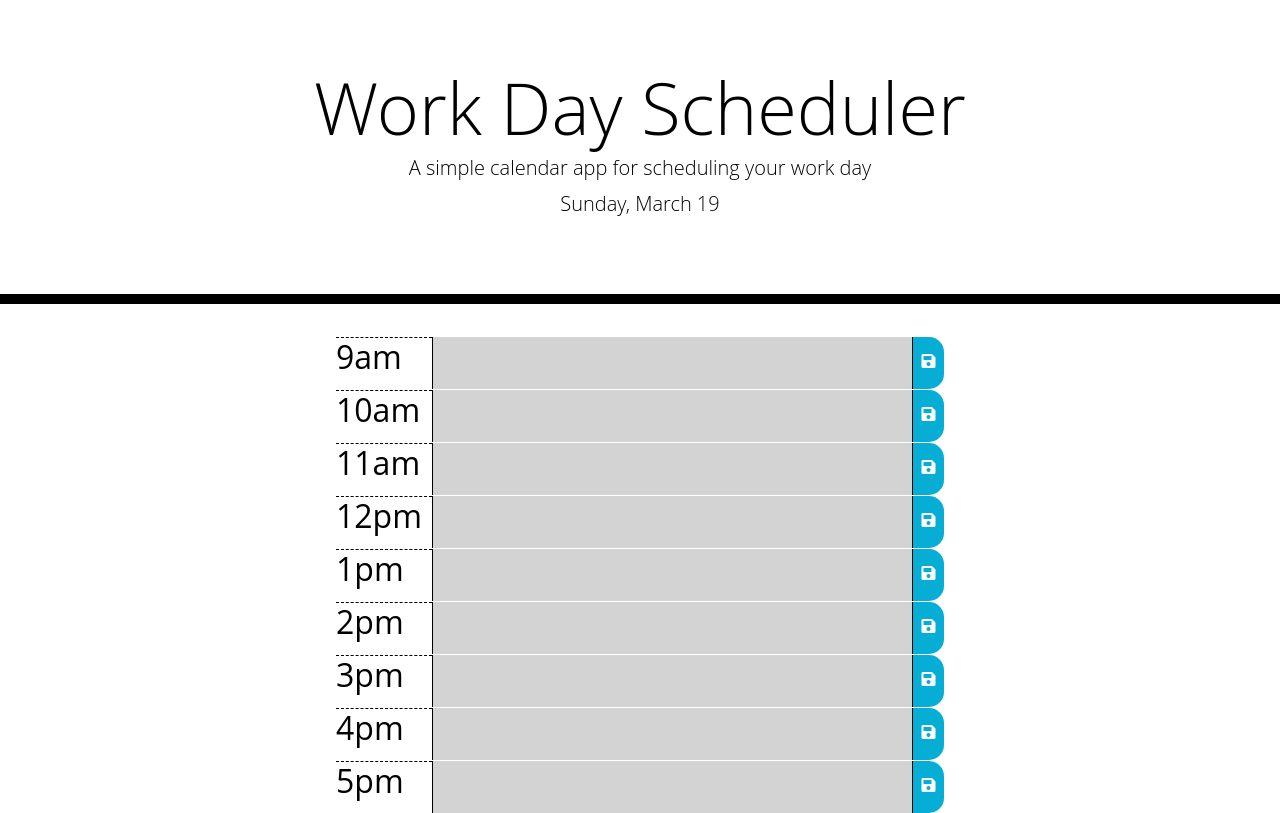
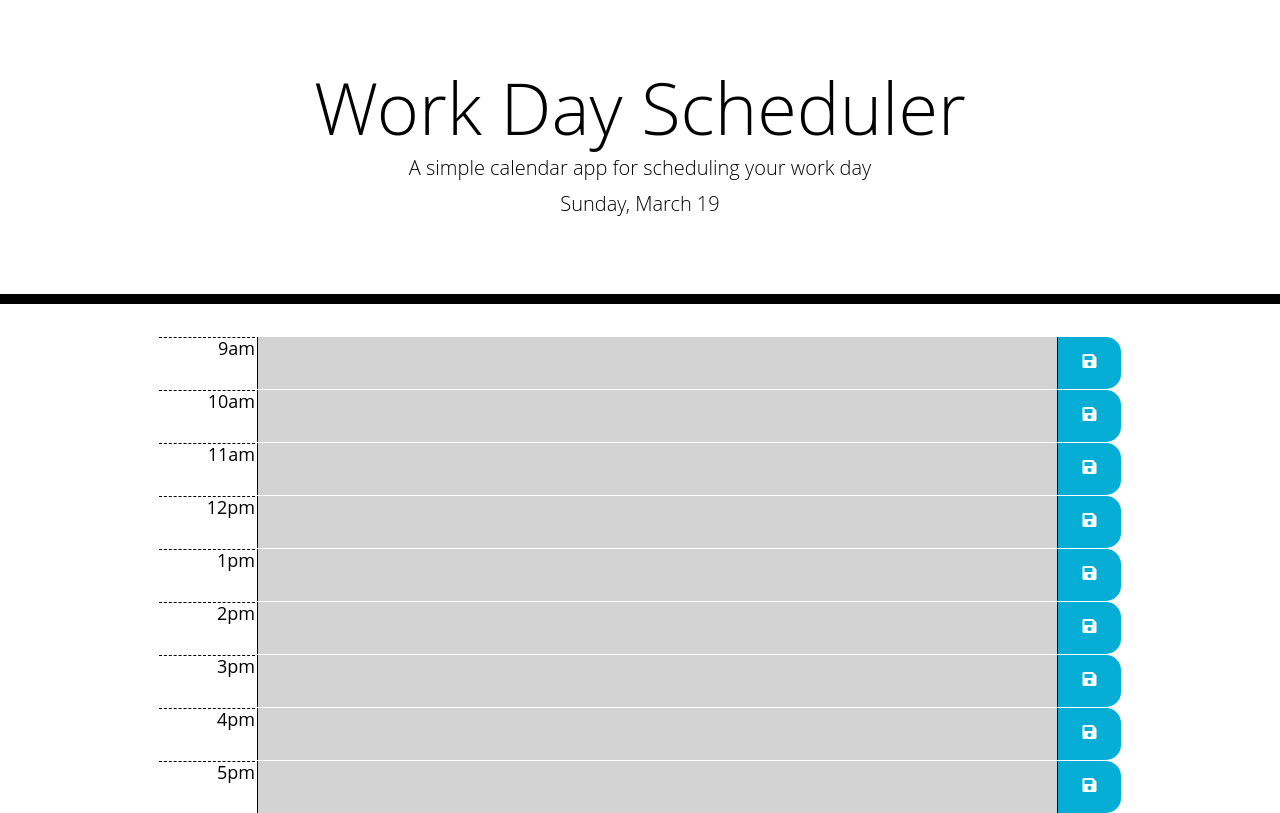
Before and after one commit to taycrawshaw/Daily-Planner-App, a plain HTML site: page index.html in a window 1280 px wide. Drawn offline with nearby package versions, Linux system fonts and the light colour scheme.

Commit message:
fixed styling and hour title position

```diff
--- a/assets/css/style.css
+++ b/assets/css/style.css
@@ -14,6 +14,7 @@ textarea {
 
 }
 
+
 .jumbotron {
   text-align: center;
   background-color: transparent;
@@ -24,7 +25,7 @@ textarea {
 
 .description {
   white-space: pre-wrap;
-width: 30rem;
+  width: 50rem;
   justify-content: center;
 }
 
@@ -34,11 +35,16 @@ width: 30rem;
 }
 
 .row {
-  white-space: nowrap;
+  border-top: 1px solid white;
+  justify-content: center;
+  flex-wrap: nowrap;
+}
 
-  border-top: 1px solid white;
-justify-content: center;
-  white-space: normal;
+.hourTitle {
+  display: flex;
+  font-size: large;
+  justify-content: flex-end;
+  margin-right: 2px
 }
 
 .hour {
@@ -69,7 +75,7 @@ justify-content: center;
   border-bottom-right-radius: 15px;
   background-color: #06aed5;
   color: white;
-  width: 2rem;
+  width: 4rem;
 
 }
 
--- a/script.js
+++ b/script.js
@@ -17,25 +17,25 @@ currentDay.text(todayMain)
 let hourNum = moment().hour();
 
 
-
+// initial arrays that the elements are to be generated from
 workHours = [9, 10, 11, 12, 13, 14, 15, 16, 17];
 workHoursText = ["9am", "10am", "11am", "12pm", "1pm", "2pm", "3pm", "4pm", "5pm"];
 const main = $("main");
 savedNotes = []
 
-
+// loop to create rows with relevent classes, with titles and text areas, as well as save buttons.
 for (let i = 0; i < workHours.length; i++) {
 const row = $("<div>", {"class": "row"});
-const hourTitle = $("<h2>", {"class": "hour"}).text(workHoursText[i]);
+const hourTitle = $("<h2>", {"class": "hour hourTitle"}).text(workHoursText[i]);
 const memoArea = $("<textarea>", {"class": "description"});
 
 const saveBtnbBox = $("<div>", {"class": "saveBtn"})
 const saveBtn = $("<i>", {"class": "fas fa-save"});
-//const textArea = $("<")
 
 
 
 
+// appending save button to the save button box, and then the title, text areas, and button box to each row.
 saveBtnbBox.append(saveBtn)
 row.append(hourTitle, memoArea, saveBtnbBox);
 main.append(row)
@@ -45,13 +45,13 @@ main.append(row)
 
 let storedNotes = JSON.parse(localStorage.getItem("notes"));
 
+
 if (storedNotes !== null) {
+    savedNotes = savedNotes.concat(storedNotes)
+}
 
-    memoArea.text(storedNotes[i])
+    memoArea.text(savedNotes[i])
 
-} else {
-    memoArea.text("")
-}
 
 
 
```
